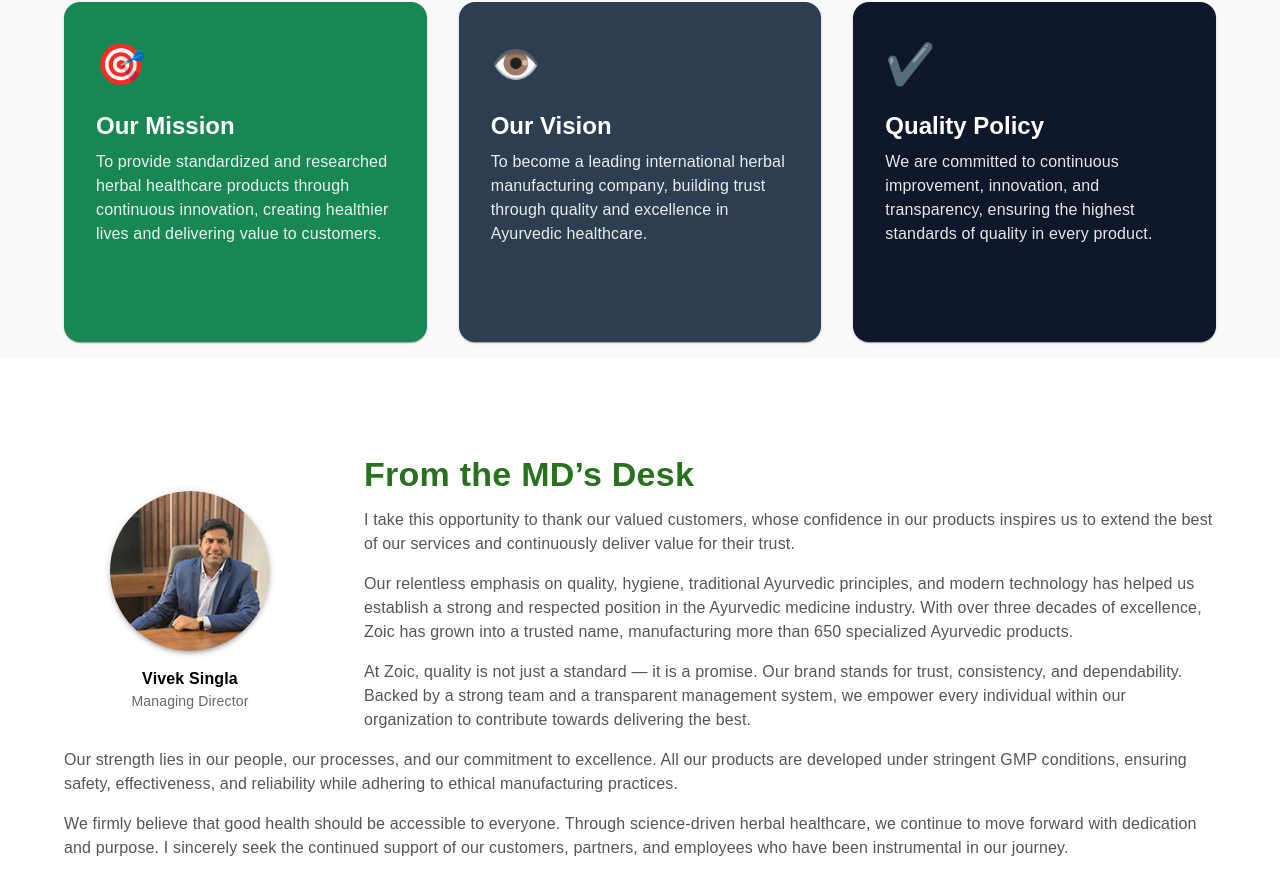
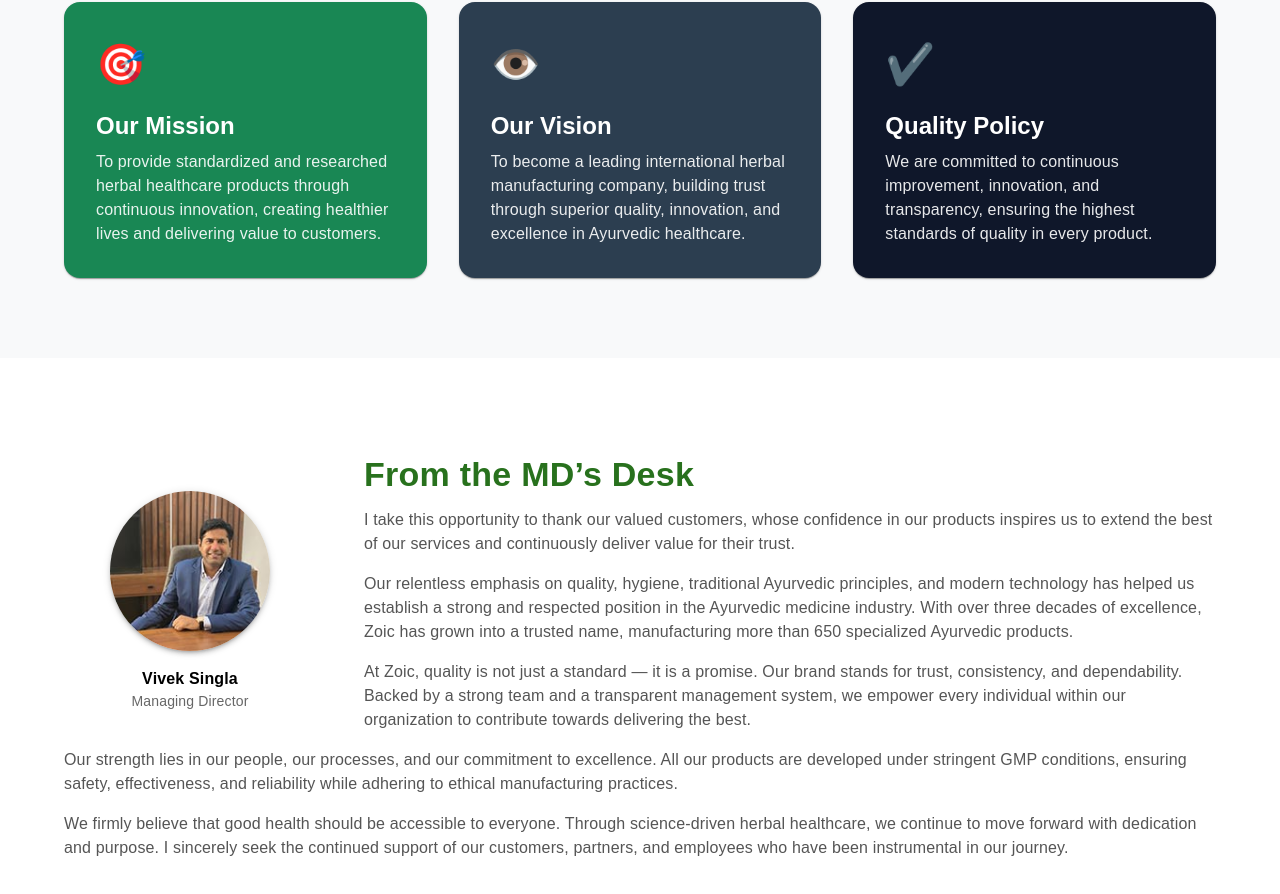
Before and after one commit to zoic-dev/zoicayurveda, a Next.js app: page / in a window 1280 px wide. Shown: the part 2673-3567 px from the top of the page. Built offline with nearby package versions, Linux system fonts and the light colour scheme; a web font is replaced by a local one.

Commit message:
chatbot added

```diff
--- a/app/layout.js
+++ b/app/layout.js
@@ -72,7 +72,7 @@ export default function RootLayout({ children }) {
         <WhatsAppButton />
 
         {/* ✅ Tawk.to Script */}
-        <Script id="tawk-to" strategy="afterInteractive">
+        {/* <Script id="tawk-to" strategy="afterInteractive">
           {`
             var Tawk_API=Tawk_API||{}, Tawk_LoadStart=new Date();
             (function(){
@@ -84,7 +84,16 @@ export default function RootLayout({ children }) {
               s0.parentNode.insertBefore(s1,s0);
             })();
           `}
+        </Script> */}
+
+        <Script
+          id="messenger-widget-b"
+          src="https://cdn.botpenguin.com/website-bot.js"
+          strategy="afterInteractive"
+        >
+          {`69c0d70b50dbfb04e37a4030,690c3947e014ed43247c38b7`}
         </Script>
+
       </body>
     </html>
   );
--- a/app/page.js
+++ b/app/page.js
@@ -17,7 +17,7 @@ export default function HomePage() {
   return (
     <Box>
 
-      <SimpleSlider/>
+      <SimpleSlider />
 
       {/* ================= ABOUT SECTION ================= */}
       <Box sx={{ py: 6 }}>
@@ -233,7 +233,7 @@ export default function HomePage() {
                   }}
                 >
                   <Avatar
-                    src={`/categories/${i+1}.jpg`}
+                    src={`/categories/${i + 1}.jpg`}
                     sx={{ width: 150, height: 150, mx: "auto", mb: 2 }}
                   />
                   <Typography fontWeight={600}>{item}</Typography>
@@ -315,7 +315,7 @@ export default function HomePage() {
               {
                 title: "Our Vision",
                 content:
-                  "To become a leading international herbal manufacturing company, building trust through quality and excellence in Ayurvedic healthcare.",
+                  "To become a leading international herbal manufacturing company, building trust through superior quality, innovation, and excellence in Ayurvedic healthcare.",
                 color: "#2c3e50",
                 icon: "👁️",
               },
@@ -331,7 +331,6 @@ export default function HomePage() {
                 <Card
                   sx={{
                     p: 4,
-                    height: "100%",
                     borderRadius: 4,
                     background: item.color,
                     color: "#fff",
--- a/app/third-party-manufacturing/PageContent.js
+++ b/app/third-party-manufacturing/PageContent.js
@@ -124,7 +124,7 @@ export default function Page() {
                 textAlign: "center"
             }}>
                 <Container maxWidth="md">
-                    <Typography variant="h3" fontWeight={700}>
+                    <Typography variant="h3" fontWeight={700} color="white">
                         Third Party Manufacturing Of Ayurvedic Products | Herbal Medicine 3rd party Manufacturers
                     </Typography>
                 </Container>
@@ -267,13 +267,13 @@ export default function Page() {
                 <Typography>Contact - +919815846085</Typography>
 
                 {/* TERMS */}
-                <Typography variant="h6" mt={6}>
+                {/* <Typography variant="h6" mt={6}>
                     Most Searched Terms
                 </Typography>
 
                 <ol>
                     {terms.map((t) => <li key={t}>{t}</li>)}
-                </ol>
+                </ol> */}
 
             </Container>
         </Box>
```
